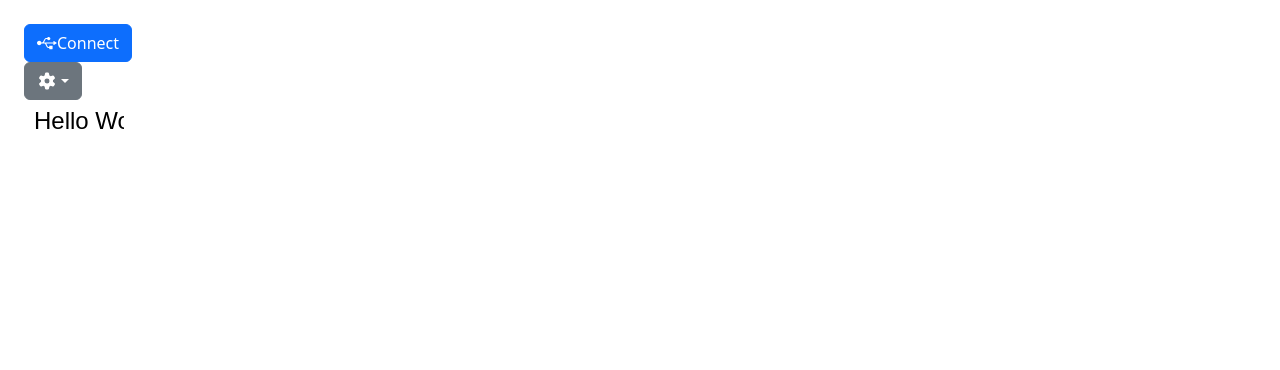
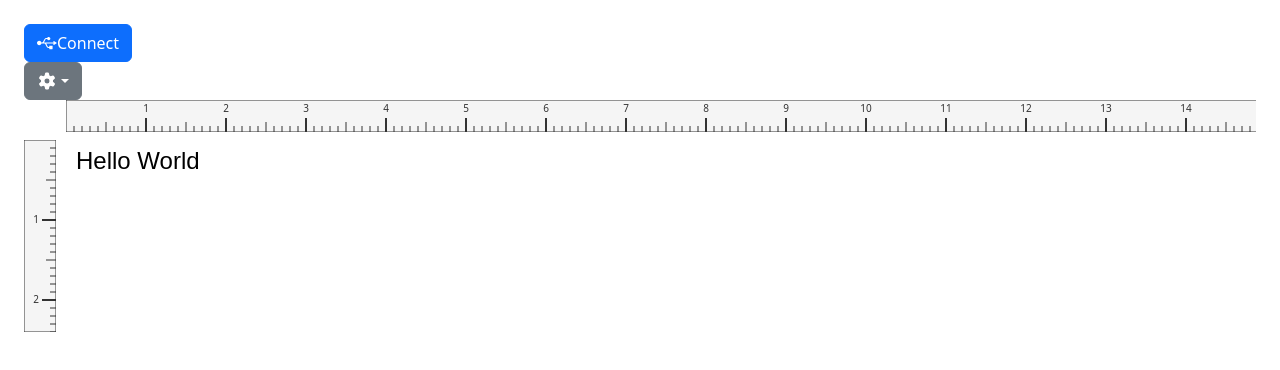
Before and after one commit to bb1950328/ptouch_web, a Vue app: page / in a window 1280 px wide. Shown: the top 370 px of the page. Built offline with nearby package versions, Linux system fonts and the light colour scheme.

Commit message:
display rulers around preview canvas

```diff
--- a/src/AppImpl.vue
+++ b/src/AppImpl.vue
@@ -14,7 +14,7 @@
     </ul>
   </div>
 
-  <Preview :design="design" :px_per_mm="8" :tape_width_mm="24"/>
+  <Preview :design="design" :px_per_mm="8" :tape_width_mm="24" :tape_length_mm="1000"/>
 
   <DeviceInfoModal v-if="deviceInfoData!=null" ref="deviceInfoModal" :info="deviceInfoData"/>
 
@@ -42,7 +42,7 @@ import {faGear} from "@fortawesome/free-solid-svg-icons";
 import {faUsb} from "@fortawesome/free-brands-svg-icons"
 import DeviceInfoModal from "@/components/device_info_modal/DeviceInfoModal.vue";
 
-import {DeviceInfoModalProps, PTouchDeviceStatusData,  PTouchDeviceTypeData, WebUSBInfoData } from "@/components/device_info_modal/prop_type";
+import {DeviceInfoModalProps, PTouchDeviceStatusData, PTouchDeviceTypeData, WebUSBInfoData} from "@/components/device_info_modal/prop_type";
 import {PTouchInterfaceMock} from "@/ptouch/mock_interface";
 import Preview from "@/components/preview/Preview.vue";
 import {Design, DesignElementText, DesignInterface} from "@/design";
--- a/src/components/preview/Preview.vue
+++ b/src/components/preview/Preview.vue
@@ -1,17 +1,35 @@
 <template>
-  <canvas id="previewCanvas" width="100%" :height="tape_width_mm*px_per_mm" ref="canvasElement"></canvas>
+  <div class="preview-wrapper">
+    <div class="preview-fixed-left">
+      <div class="preview-ruler-v">
+        <RulerComponent :length_px="tape_width_mm*px_per_mm" direction="left" :pixel-per-mm="px_per_mm"/>
+      </div>
+    </div>
+    <div class="preview-scrolling">
+      <div class="preview-ruler-h">
+        <RulerComponent :length_px="tape_length_mm*px_per_mm" direction="top" :pixel-per-mm="px_per_mm"/>
+      </div>
+      <div class="preview-canvas">
+        <canvas id="previewCanvas" :width="tape_length_mm*px_per_mm" :height="tape_width_mm*px_per_mm" ref="canvasElement"></canvas>
+      </div>
+    </div>
+  </div>
 </template>
 
 <script lang="ts">
 
 import {PropType} from "vue";
+import {DesignInterface} from "@/design";
+import RulerComponent from "@/components/preview/RulerComponent.vue";
 
 export default {
   name: "Preview",
+  components: {RulerComponent: RulerComponent},
   props: {
     design: {type: Object as PropType<DesignInterface>, required: true},
     px_per_mm: {type: Number, required: true},
     tape_width_mm: {type: Number, required: true},
+    tape_length_mm: {type: Number, required: true},
   },
   watch: {
     design: {
@@ -44,5 +62,26 @@ export default {
 </script>
 
 <style scoped>
+.preview-wrapper {
+  width: 100%;
+  display: flex;
+  flex-direction: row;
+}
 
+.preview-fixed-left {
+  padding-right: 10px;
+}
+
+.preview-ruler-v {
+  margin-top: 40px;
+  align-self: end;
+}
+
+.preview-ruler-h {
+  height: 40px;
+}
+
+.preview-scrolling {
+  overflow-x: scroll;
+}
 </style>
--- /dev/null
+++ b/src/components/preview/RulerComponent.vue
@@ -0,0 +1,158 @@
+<template>
+  <svg
+      :width="isHorizontal ? length_px : rulerWidth"
+      :height="isHorizontal ? rulerWidth : length_px"
+      class="ruler"
+  >
+    <g v-for="mm in totalMm" :key="mm">
+      <!-- Regular mm lines -->
+      <line
+          v-if="mm % 10 !== 0 && mm % 5 !== 0"
+          :x1="isHorizontal ? mm * pixelPerMm : getX(shortLength)"
+          :y1="isHorizontal ? getY(shortLength) : mm * pixelPerMm"
+          :x2="isHorizontal ? mm * pixelPerMm : getX(0)"
+          :y2="isHorizontal ? getY(0) : mm * pixelPerMm"
+          :stroke="lineColor"
+          stroke-width="1"
+      />
+
+      <!-- 5mm lines (medium) -->
+      <line
+          v-if="mm % 5 === 0 && mm % 10 !== 0"
+          :x1="isHorizontal ? mm * pixelPerMm : getX(mediumLength)"
+          :y1="isHorizontal ? getY(mediumLength) : mm * pixelPerMm"
+          :x2="isHorizontal ? mm * pixelPerMm : getX(0)"
+          :y2="isHorizontal ? getY(0) : mm * pixelPerMm"
+          :stroke="lineColor"
+          stroke-width="1"
+      />
+
+      <!-- 10mm (1cm) lines (long and wider) -->
+      <line
+          v-if="mm % 10 === 0"
+          :x1="isHorizontal ? mm * pixelPerMm : getX(longLength)"
+          :y1="isHorizontal ? getY(longLength) : mm * pixelPerMm"
+          :x2="isHorizontal ? mm * pixelPerMm : getX(0)"
+          :y2="isHorizontal ? getY(0) : mm * pixelPerMm"
+          :stroke="lineColor"
+          stroke-width="2"
+      />
+
+      <!-- Labels for cm -->
+      <text
+          v-if="mm % 10 === 0 && mm > 0"
+          :x="isHorizontal ? mm * pixelPerMm : getLabelX()"
+          :y="isHorizontal ? getLabelY() : mm * pixelPerMm"
+          :text-anchor="isHorizontal ? 'middle' : (direction === 'left' ? 'end' : 'start')"
+          :dominant-baseline="isHorizontal ? (direction === 'top' ? 'text-after-edge' : 'text-before-edge') : 'middle'"
+          font-size="10"
+          :fill="lineColor"
+      >
+        {{ mm / 10 }}
+      </text>
+    </g>
+
+    <!-- Ruler background/border -->
+    <rect
+        :width="isHorizontal ? length_px : rulerWidth"
+        :height="isHorizontal ? rulerWidth : length_px"
+        fill="none"
+        :stroke="lineColor"
+        stroke-width="1"
+    />
+  </svg>
+</template>
+
+<script lang="ts">
+import {defineComponent, PropType} from 'vue';
+
+type Direction = 'top' | 'bottom' | 'left' | 'right';
+
+interface RulerData {
+  rulerWidth: number;
+  shortLength: number;
+  mediumLength: number;
+  longLength: number;
+  lineColor: string;
+}
+
+export default defineComponent({
+  name: 'RulerComponent',
+  props: {
+    pixelPerMm: {
+      type: Number,
+      required: true,
+      default: 3.78 // roughly 96 DPI
+    },
+    direction: {
+      type: String as PropType<Direction>,
+      required: true,
+      default: 'top' as Direction,
+      validator: (value: string): boolean => ['top', 'bottom', 'left', 'right'].indexOf(value) != -1
+    },
+    length_px: {
+      type: Number,
+      required: true,
+      default: 500 // in pixels
+    }
+  },
+  data(): RulerData {
+    return {
+      rulerWidth: 32,
+      shortLength: 6,
+      mediumLength: 10,
+      longLength: 14,
+      lineColor: '#333'
+    };
+  },
+  computed: {
+    isHorizontal(): boolean {
+      return this.direction === 'top' || this.direction === 'bottom';
+    },
+    totalMm(): number {
+      return Math.floor(this.length_px / this.pixelPerMm);
+    }
+  },
+  methods: {
+    getX(lineLength: number): number {
+      if (this.direction === 'left') {
+        return this.rulerWidth - lineLength;
+      } else if (this.direction === 'right') {
+        return 0;
+      }
+      return 0;
+    },
+    getY(lineLength: number): number {
+      if (this.direction === 'top') {
+        return this.rulerWidth - lineLength;
+      } else if (this.direction === 'bottom') {
+        return 0;
+      }
+      return 0;
+    },
+    getLabelX(): number {
+      if (this.direction === 'left') {
+        return this.rulerWidth - this.longLength - 3;
+      } else if (this.direction === 'right') {
+        return this.longLength + 3;
+      }
+      return 0;
+    },
+    getLabelY(): number {
+      if (this.direction === 'top') {
+        return this.rulerWidth - this.longLength - 3;
+      } else if (this.direction === 'bottom') {
+        return this.longLength + 13;
+      }
+      return 0;
+    }
+  }
+});
+</script>
+
+<style scoped>
+.ruler {
+  display: block;
+  background-color: #f5f5f5;
+}
+</style>
```
